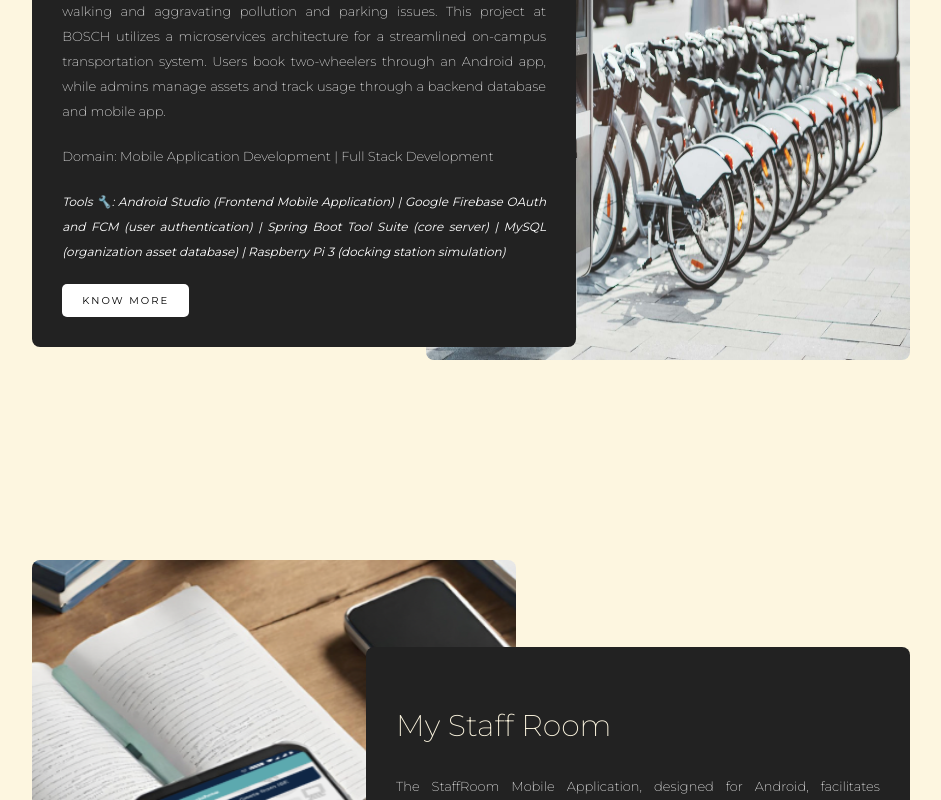
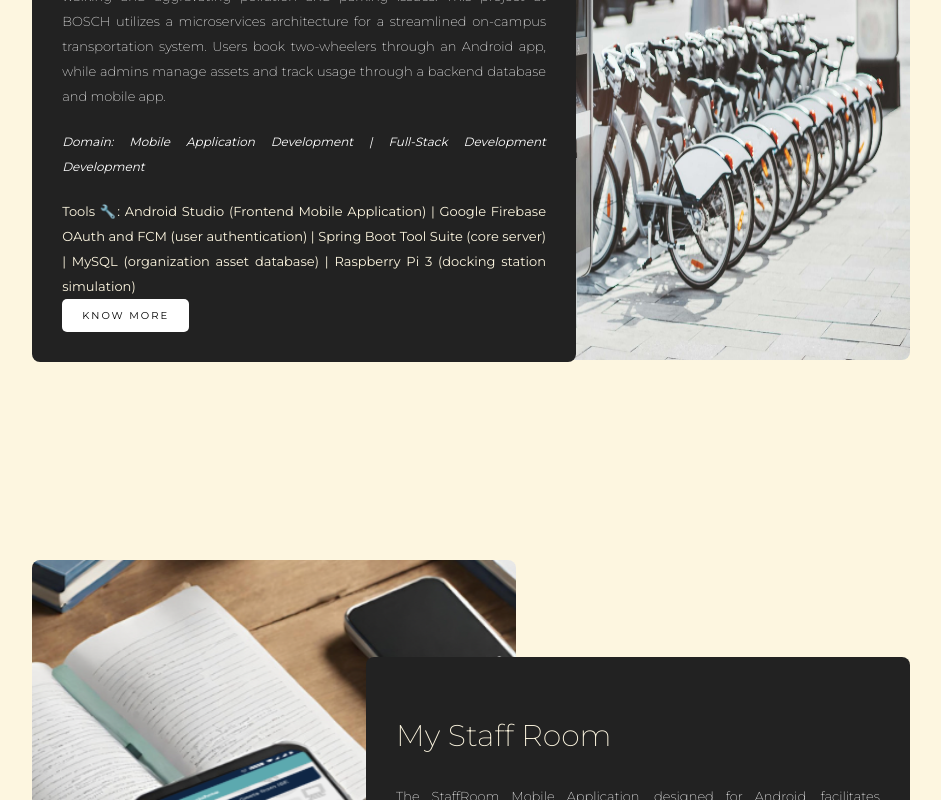
Before and after one commit to karishmahegde/portfolio, a React (Create React App) app: page / in a window 1280 px wide. Shown: the part 3040-3840 px from the top of the page, without its empty margins (169-1110 px from the left). Built offline with nearby package versions, Linux system fonts and the light colour scheme.

Commit message:
Projects.js domain text style update

```diff
--- a/src/App.css
+++ b/src/App.css
@@ -551,6 +551,19 @@ nav.dark .togglerSlider {
   .projectContainer
   .projectLeft.rightToLeft
   p.projectTools {
+  margin: 0 auto;
+  color: #fdf6e0;
+  font-weight: 500;
+}
+
+#projects.contentWrapper
+  .projectContainer
+  .projectRight.leftToRight
+  p.projectDomain,
+#projects.contentWrapper
+  .projectContainer
+  .projectLeft.rightToLeft
+  p.projectDomain {
   font-style: italic;
   font-size: 12px;
   font-weight: 500;
--- a/src/components/Projects.js
+++ b/src/components/Projects.js
@@ -71,8 +71,8 @@ export default function Experience(props) {
                   database and mobile app.
                 </p>
                 <p className="projectDomain">
-                  Domain: Mobile Application Development | Full Stack
-                  Development
+                  Domain: Mobile Application Development | Full-Stack
+                  Development Development
                 </p>
                 <p className="projectTools">
                   Tools 🔧: Android Studio (Frontend Mobile Application) |
```
Also changed, not shown: src/images/project3.jpg.
